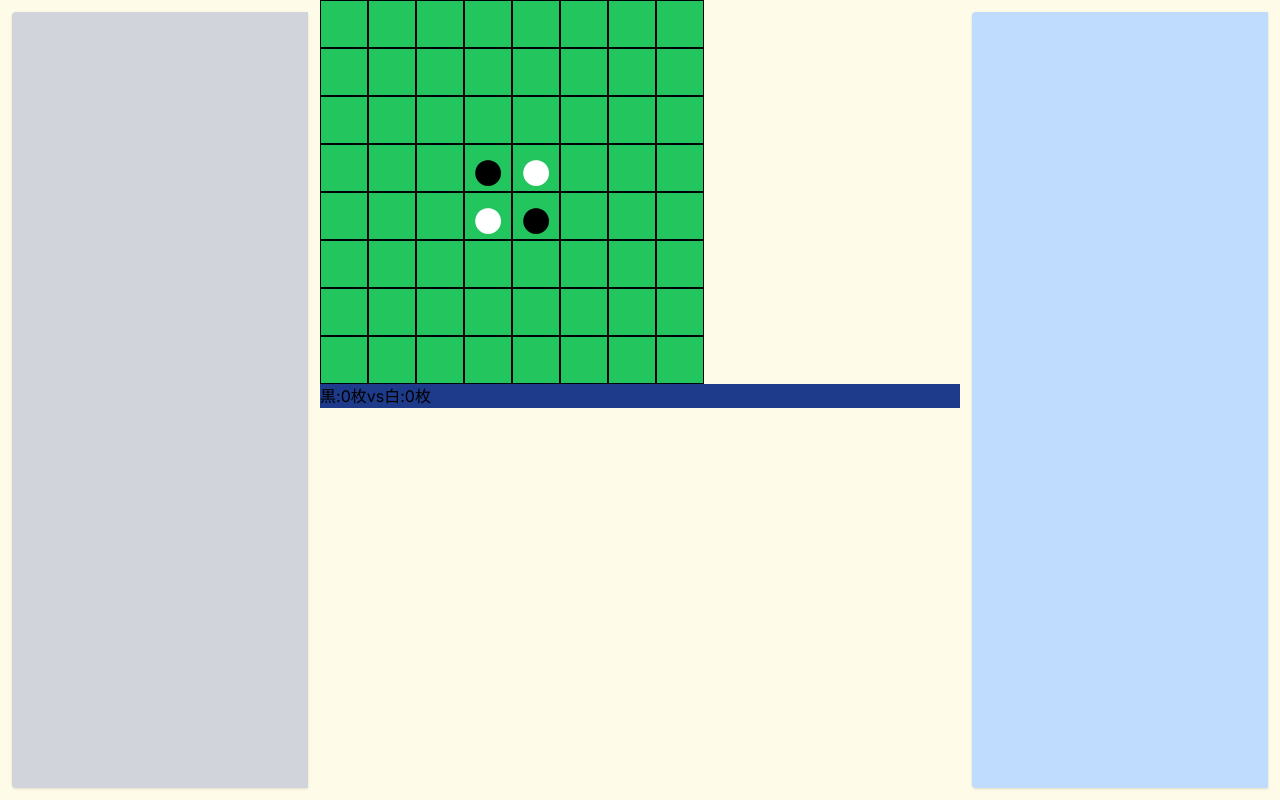
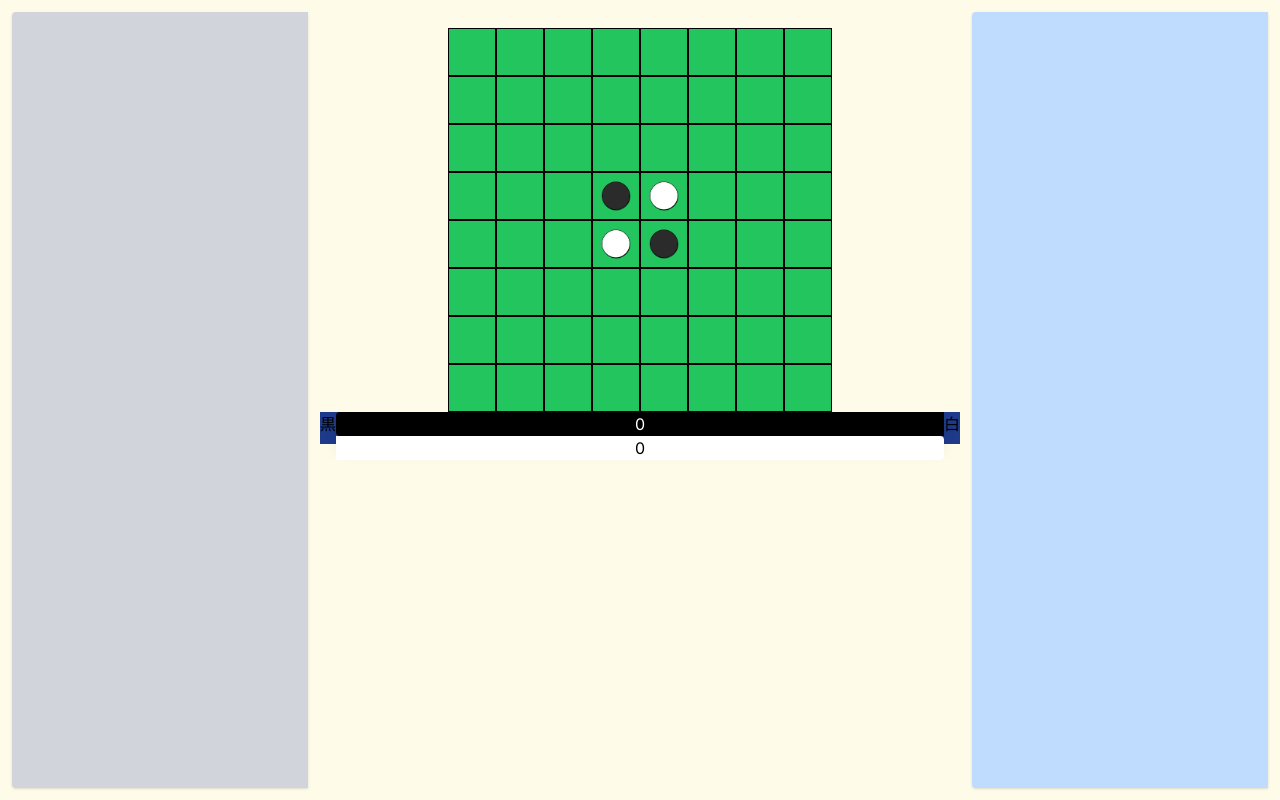
Before and after one commit to HonjyouDaisuke/alpha-reversi, a Next.js app: page /reversi in a window 1280 px wide. Built offline with nearby package versions, Linux system fonts and the light colour scheme.

Commit message:
タイトル画面作成

```diff
--- a/app/(game-page)/reversi/page.tsx
+++ b/app/(game-page)/reversi/page.tsx
@@ -1,17 +1,16 @@
 "use client";
 import Board from "@/components/board";
-import { useEffect, useReducer, useState } from "react";
+import { useEffect, useState } from "react";
 import { Score } from "@/entity/score/score";
 import { ScoreBoard } from "@/components/score-board";
 import ConfirmModal from "@/components/confirm-modal";
 import { GameController } from "@/usecase/game-controller";
-import { PrimitiveAtom, atom } from "jotai";
+import { atom } from "jotai";
 import { useAtom } from "jotai/react";
-import { useRouter } from "next/navigation";
-import { useSearchParams } from "next/navigation";
-import { Player } from "@/entity/player/player-type";
+//import { useRouter } from "next/router";
 import { RightSideBar } from "@/components/right-side-bar";
 import { LeftSideBar } from "@/components/left-side-bar";
+import { useRouter, useSearchParams } from "next/navigation";
 
 const gameControlAtom = atom(new GameController());
 
@@ -26,6 +25,7 @@ export default function ReversiPage() {
   const playerA = Number(searchParams.get("playerA"));
   const playerB = Number(searchParams.get("playerB"));
   const [completeMessage, setMessage] = useState("");
+
   const intervalId = setInterval(() => {
     if (gameControl.gameInterval()) {
       clearInterval(intervalId);
@@ -59,11 +59,17 @@ export default function ReversiPage() {
         <RightSideBar />
       </div>
       <div className="w-1/2 h-full flex flex-col">
+        <div className="mt-7 mx-auto">
           <Board
             gameBoard={gameControl.boardController.getCurrentBoard()}
             onClick={handleCellClick}
           />
-				<ScoreBoard score={gameControl.getScore().score} />
+        </div>
+        <ScoreBoard
+          score={gameControl.getScore().score}
+          playerAName={gameControl.getPlayerAName()}
+          playerBName={gameControl.getPlayerBName()}
+        />
       </div>
       <div className="w-1/4 h-full">
         <LeftSideBar />
--- a/app/(title-page)/title/page.tsx
+++ b/app/(title-page)/title/page.tsx
@@ -1,13 +1,14 @@
-'use client'
+"use client";
 import Button from "@/components/button/button";
 import { COLOR_CLASSES } from "@/components/button/colors";
 import { Player } from "@/entity/player/player-type";
 import Link from "next/link";
 import titleImage from "@/img/osero-illust17.png";
 import titleStrImage from "@/img/title.png";
-import { useRouter } from "next/navigation";
+//import { useRouter } from "next/router";
 import { useState } from "react";
 import Image from "next/image";
+import { useRouter } from "next/navigation";
 
 export default function TitleBoard() {
   const players = new Player();
@@ -34,10 +35,21 @@ export default function TitleBoard() {
   return (
     <div className="h-screen w-screen flex bg-gray-600 items-center justify-center">
       <div className="bg-white rounded p-4 text-black shadow">
-				<div className="flex flex-row">
-					<Image src={titleImage} width="150" height="150" alt={"Alpha Reversi"} />
-					<Image src={titleStrImage} height="100" alt={"Alpha Reversi"} />
-
+        <div className="flex flex-row items-end">
+          <Image
+            src={titleImage}
+            height="150"
+            width="150"
+            alt={"Alpha Reversi"}
+            priority={true}
+          />
+          <Image
+            className="justify-items-end"
+            src={titleStrImage}
+            height="100"
+            alt={"Alpha Reversi"}
+            priority={true}
+          />
         </div>
         <div className="grid grid-cols-2">
           <div className="flex flex-col">
@@ -50,7 +62,11 @@ export default function TitleBoard() {
               onChange={handleChangePlayerA}
             >
               {players.players.map((item) => (
-								<option key={item.id} value={item.id} className="hover:bg-blue-300">
+                <option
+                  key={item.id}
+                  value={item.id}
+                  className="hover:bg-blue-300"
+                >
                   {item.displayName}
                 </option>
               ))}
@@ -66,7 +82,11 @@ export default function TitleBoard() {
               onChange={handleChangePlayerB}
             >
               {players.players.map((item) => (
-								<option key={item.id} value={item.id} className="hover:bg-pink-300">
+                <option
+                  key={item.id}
+                  value={item.id}
+                  className="hover:bg-pink-300"
+                >
                   {item.displayName}
                 </option>
               ))}
--- a/app/components/cell.tsx
+++ b/app/components/cell.tsx
@@ -1,55 +1,73 @@
 import { CellType } from "../entity/cell/cell-type";
+import blackCell from "@/img/osero-illust1.png";
+import whiteCell from "@/img/osero-illust2.png";
+import Image from "next/image";
 
 interface Props {
   cellItem: CellType;
   onClick: () => void;
 }
 
+function BlackCell() {
+  return <Image src={blackCell} alt="black" height="46" width="46" />;
+}
+
+function WhiteCell() {
+  return <Image src={whiteCell} alt="white" height="46" width="46" />;
+}
+
 export default function Cell({ cellItem, onClick }: Props) {
   let bgColor: string;
   let textColor: string;
-  let piece: string;
+  let piece: number | null;
 
   switch (cellItem) {
     case CellType.Empty:
       bgColor = "bg-green-500";
       textColor = "";
-      piece = "";
+      piece = null;
       break;
     case CellType.Black:
       bgColor = "bg-green-500";
       textColor = "text-black";
-      piece = "●";
+      piece = 1;
       break;
     case CellType.White:
       bgColor = "bg-green-500";
       textColor = "text-white";
-      piece = "●";
+      piece = 2;
       break;
     case CellType.Able:
       bgColor = "bg-pink-300";
       textColor = "";
-      piece = "";
+      piece = null;
       break;
     case CellType.Recommend:
       bgColor = "bg-pink-500";
       textColor = "";
-      piece = "";
+      piece = null;
       break;
     default:
       bgColor = "";
       textColor = "";
-      piece = "";
+      piece = null;
   }
 
   const cellClasses =
     "border-black border w-12 h-12 flex items-center justify-center hover:cursor-pointer " +
     bgColor;
   const textClasses = "text-6xl " + textColor;
+  let cell: JSX.Element | null = null;
+
+  if (cellItem === CellType.Black) {
+    cell = <BlackCell />;
+  } else if (cellItem === CellType.White) {
+    cell = <WhiteCell />;
+  }
 
   return (
-    <div onClick={() => onClick()} className={cellClasses}>
-      <div className={textClasses}>{piece}</div>
+    <div onClick={onClick} className={cellClasses}>
+      <div className={textClasses}>{cell && cell}</div>
     </div>
   );
 }
--- a/app/components/score-board.tsx
+++ b/app/components/score-board.tsx
@@ -1,17 +1,18 @@
 import { ScoreType } from "../entity/score/score-type";
+import ScoreChart from "./score-chart";
 
 interface Props {
-	score: ScoreType;
+  score: ScoreType;
+  playerAName: string | undefined;
+  playerBName: string | undefined;
 }
 
-export function ScoreBoard({ score }: Props) {
-	return (
-		<div className="flex flex-row bg-blue-900">
-			<div>黒:</div>
-			<div>{score.blackCount}枚</div>
-			<div>vs</div>
-			<div>白:</div>
-			<div>{score.whiteCount}枚</div>
-		</div>
-	);
+export function ScoreBoard({ score, playerAName, playerBName }: Props) {
+  return (
+    <div className="flex flex-row bg-blue-900">
+      <div>黒</div>
+      <ScoreChart score={score} />
+      <div>白</div>
+    </div>
+  );
 }
--- a/app/components/score-chart.tsx
+++ b/app/components/score-chart.tsx
@@ -1,12 +1,15 @@
-"use client"
+"use client";
 import { CSSProperties, useEffect, useState } from "react";
-import { ScoreType } from "@/entity/score/score-type"
+import { ScoreType } from "@/entity/score/score-type";
+import clsx from "clsx";
+import box from "@/img/osero-illust1.png";
+import box2 from "@/img/osero-illust2.png";
 
 interface Props {
-	score: ScoreType,
+  score: ScoreType;
 }
 function getSize(num: number): number {
-	return Math.round(num / 64 * 100);
+  return Math.round((num / 64) * 100);
 }
 export default function ScoreChart({ score }: Props) {
   const [classString, setClassString] = useState("");
@@ -14,20 +17,20 @@ export default function ScoreChart({ score }: Props) {
   useEffect(() => {
     const blackSize = getSize(score.blackCount);
     const whiteSize = getSize(score.whiteCount);
-
-		const newClassString = `grid grid-cols-[${blackSize}%,auto,${whiteSize}%] h-8 shadow-lg`;
+    const newClassString = `grid w-full grid-cols-[${blackSize}%,auto,${whiteSize}%] h-8 shadow-lg`;
     setClassString(newClassString);
-	}, [score.blackCount, score.whiteCount]);
-
     console.log(classString);
+  }, [classString, score.blackCount, score.whiteCount]);
 
   return (
-		<div className="h-8 w-full">
-			<div className={classString}>
-				<div className="w-custom bg-black text-center text-white rounded-l">{score.blackCount}</div>
+    <div className={clsx(classString)}>
+      <div className="w-custom bg-black text-center text-white rounded-l">
+        {score.blackCount}
+      </div>
       <div className="w-custom bg-gray-300"></div>
-				<div className="w-custom bg-white text-center text-black rounded-r">{score.whiteCount}</div>
+      <div className="w-custom bg-white text-center text-black rounded-r">
+        {score.whiteCount}
       </div>
-		</div >
-	)
+    </div>
+  );
 }
--- a/app/usecase/game-controller.ts
+++ b/app/usecase/game-controller.ts
@@ -29,6 +29,16 @@ export class GameController {
 
   setPlayer(playerA: number, playerB: number) {
     this.turnControl.setPlayer(playerA, playerB);
+  }
+
+  getPlayerAName(): string | undefined {
+    const id = this.turnControl.getPlayerAId();
+    return this.players.getPlayerData(id)?.displayName;
+  }
+
+  getPlayerBName(): string | undefined {
+    const id = this.turnControl.getPlayerBId();
+    return this.players.getPlayerData(id)?.displayName;
   }
 
   getTurn(): TurnType {
--- a/app/usecase/turn-controller.ts
+++ b/app/usecase/turn-controller.ts
@@ -13,8 +13,6 @@ export class TurnController {
   setPlayer(playerA: number, playerB: number) {
     this.playerId[0] = playerA;
     this.playerId[1] = playerB;
-    // this.playerId[0] = playerAId;
-    // this.playerId[1] = playerBId;
     this.piece[0] = CellType.Black;
     this.piece[1] = CellType.White;
   }
```
Also changed, not shown: package.json (+6 -2 lines), 2 other files (tests, documents, lock files or other folders). Lines whose indentation alone changed are shown as unchanged.
